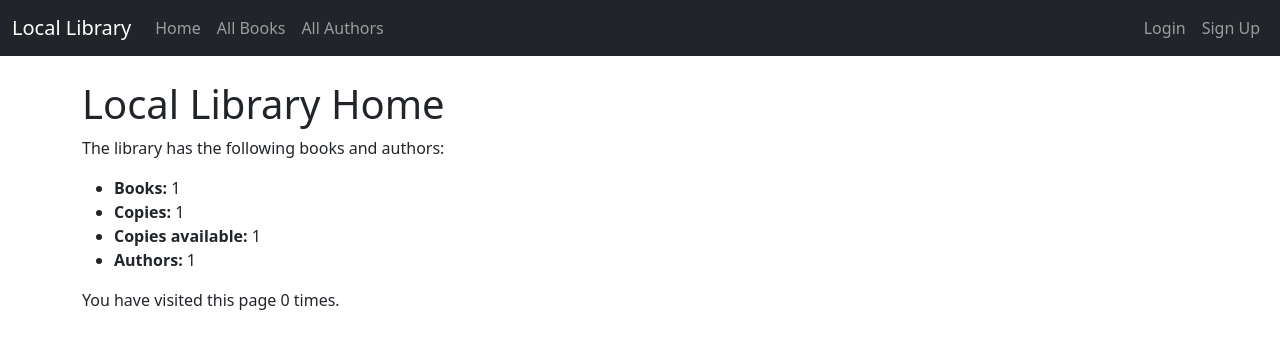
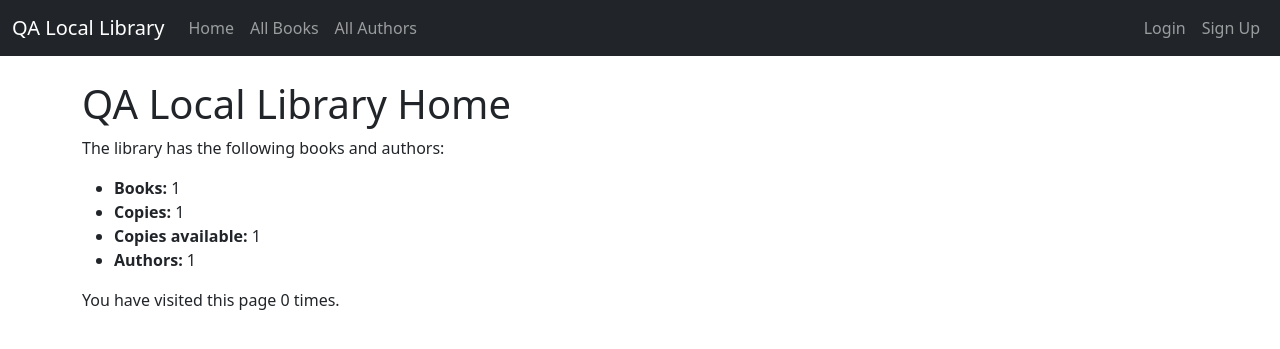
Before and after one commit to CameronGuthrie/lbg-qe-library, a Django app: page / in a window 1280 px wide. Shown: the top 349 px of the page. Run offline with Django 4.2, Linux system fonts and the light colour scheme; tables that the repository leaves empty hold one stand-in row (values such as "Sample post").

Commit message:
updated site

```diff
--- a/catalog/templates/catalog/base.html
+++ b/catalog/templates/catalog/base.html
@@ -14,7 +14,7 @@
 
 <nav class="navbar navbar-expand-lg navbar-dark bg-dark">
     <div class="container-fluid">
-        <a class="navbar-brand" href="{% url 'index' %}">Local Library</a>
+        <a class="navbar-brand" href="{% url 'index' %}">QA Local Library</a>
         <button class="navbar-toggler" type="button" data-bs-toggle="collapse" data-bs-target="#navbarSupportedContent"
                 aria-controls="navbarSupportedContent" aria-expanded="false" aria-label="Toggle navigation">
             <span class="navbar-toggler-icon"></span>
--- a/catalog/templates/catalog/book_detail.html
+++ b/catalog/templates/catalog/book_detail.html
@@ -5,7 +5,7 @@
   <p><strong>Author:</strong> <a href="{{ book.author.get_absolute_url }}">{{ book.author }}</a></p> <!-- author detail link not yet defined -->
   <p><strong>Summary:</strong> {{ book.summary }}</p>
   <p><strong>ISBN:</strong> {{ book.isbn }}</p>
-  <p><strong>Language:</strong> {{ book.language }}</p>
+  <!-- <p><strong>Language:</strong> {{ book.language }}</p> -->
   <p><strong>Genre:</strong> {{ book.genre.all|join:", " }}</p>
 
   <div style="margin-left:20px;margin-top:20px">
--- a/catalog/templates/catalog/bookinstance_list_available.html
+++ b/catalog/templates/catalog/bookinstance_list_available.html
@@ -11,9 +11,10 @@
 
                     <tr class="table-secondary">
                         <td><a href="{% url 'book_detail' bookinst.book.pk %}">{{ bookinst.book.title }}</a></td>
+                        <td>{{ bookinst.imprint }}</td>
                         <td><a href="{% url 'loan_book_librarian' bookinst.id %}">Loan</a></td>
+                    </tr>
 
-                    </tr>
                 {% endfor %}
             </table>
 
--- a/catalog/templates/catalog/index.html
+++ b/catalog/templates/catalog/index.html
@@ -1,7 +1,7 @@
 {% extends 'catalog/base.html' %}
 
 {% block content %}
-  <h1>Local Library Home</h1>
+  <h1>QA Local Library Home</h1>
   <p>The library has the following books and authors:</p>
   <ul>
     <li><strong>Books:</strong> {{ num_books }}</li>
--- a/catalog/views.py
+++ b/catalog/views.py
@@ -93,7 +93,7 @@ class AvailBooksListView(generic.ListView):
     """Generic class-based view listing all books on loan. """
     model = BookInstance
     template_name = 'catalog/bookinstance_list_available.html'
-    paginate_by = 10
+    # paginate_by = 10
 
     def get_queryset(self):
         return BookInstance.objects.filter(status__exact='a').order_by('book__title')
```
